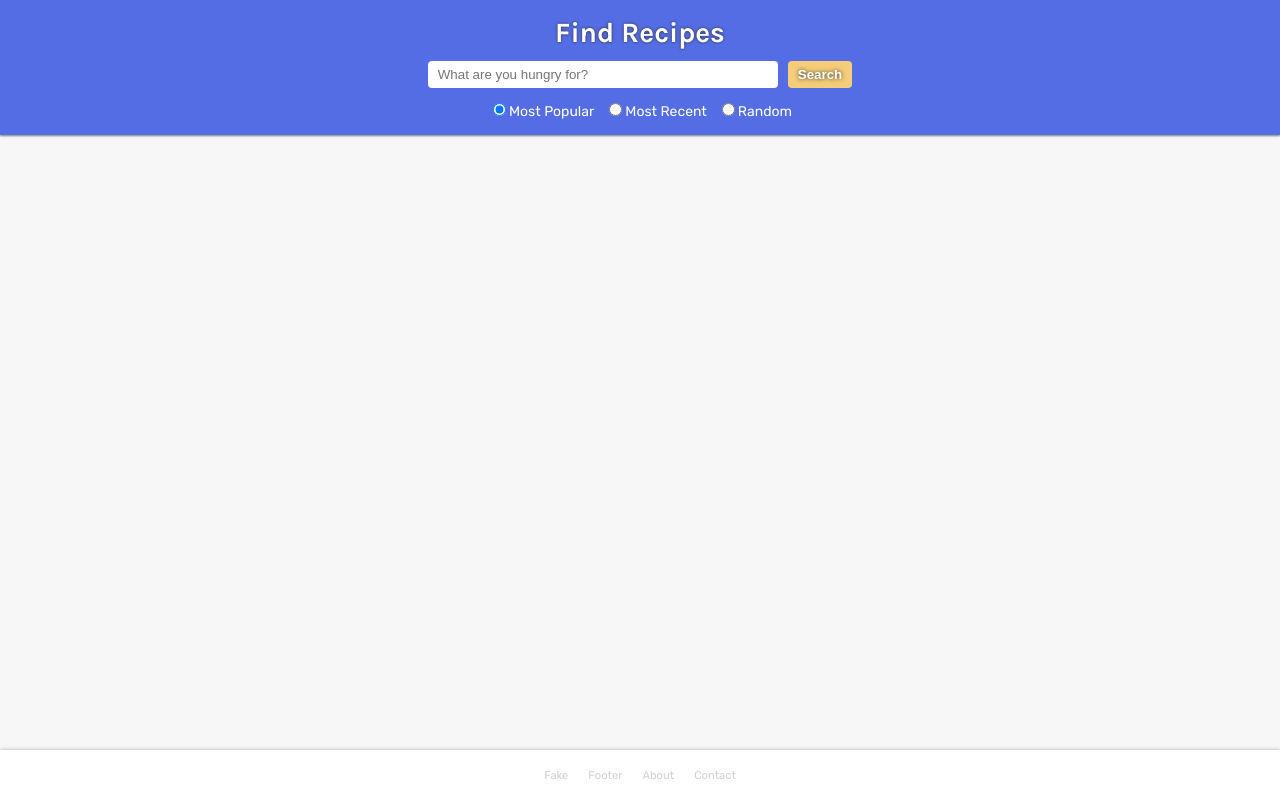
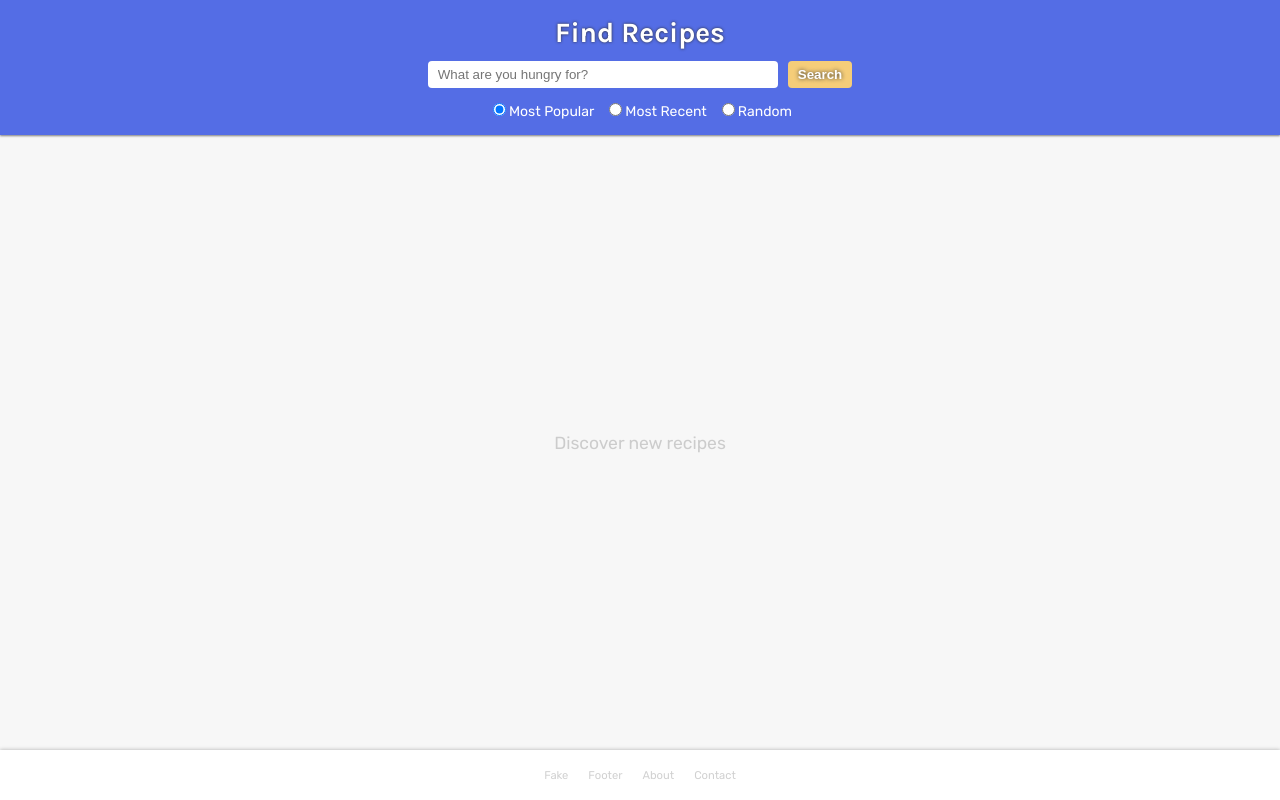
Before and after one commit to mannewdan/recipegram, a React (Vite) app: page / in a window 1280 px wide. Built offline with nearby package versions, Linux system fonts and the light colour scheme.

Commit message:
search indicator

```diff
--- a/src/css/main.css
+++ b/src/css/main.css
@@ -23,6 +23,10 @@ body {
   margin: 0;
   padding: 0;
   background-color: hsl(0deg, 0%, 97%);
+}
+
+main {
+  min-height: calc(100vh - 50px);
 }
 
 h1,
@@ -121,7 +125,7 @@ ol {
   justify-content: center;
   align-items: center;
   max-width: 500px;
-  margin: 0 auto;
+  margin: 16px auto 0 auto;
   padding: 0 10px;
 }
 
@@ -129,7 +133,7 @@ ol {
   display: flex;
   flex-direction: column;
   width: 100%;
-  margin-bottom: 10px;
+  margin-bottom: 12px;
   border: 1px solid hsl(0deg, 0%, 80%);
   border-radius: 6px;
   background-color: hsl(0deg, 0%, 100%);
@@ -217,7 +221,15 @@ ol {
 .search-container {
   position: relative;
   height: 135px;
-  margin-bottom: 16px;
+}
+
+.search-indicator {
+  display: flex;
+  justify-content: center;
+  align-items: center;
+  height: calc(100vh - 135px - 50px);
+  font-size: 1.25rem;
+  color: hsl(0deg, 0%, 80%);
 }
 
 .search {
@@ -273,10 +285,6 @@ ol {
   color: hsl(0deg, 0%, 100%);
 }
 
-main {
-  min-height: calc(100vh - 50px);
-}
-
 footer {
   font-size: 0.8rem;
   display: flex;
--- a/src/pages/Search.tsx
+++ b/src/pages/Search.tsx
@@ -9,9 +9,19 @@ export default function Search() {
     <>
       <SearchBar search={search} />
 
-      {isGathering && <span>Searching...</span>}
+      {isGathering && (
+        <div className="search-indicator">
+          <span>Searching...</span>
+        </div>
+      )}
 
-      {!isGathering && (
+      {!isGathering && recipes.length === 0 && (
+        <div className="search-indicator">
+          <span>Discover new recipes</span>
+        </div>
+      )}
+
+      {!isGathering && recipes.length > 0 && (
         <div className="recipe-container">
           {recipes.map((r) => {
             return <Recipe key={r.id} recipe={r} />;
--- a/src/sass/globals/_defaults.scss
+++ b/src/sass/globals/_defaults.scss
@@ -1,4 +1,5 @@
 @use "../globals/themes" as *;
+@use "../globals/sizes" as *;
 
 * {
   box-sizing: border-box;
@@ -15,6 +16,10 @@ body {
   margin: 0;
   padding: 0;
   background-color: $white-gray;
+}
+
+main {
+  min-height: calc(100vh - $footer-height);
 }
 
 h1,
--- a/src/sass/globals/_index.scss
+++ b/src/sass/globals/_index.scss
@@ -2,3 +2,4 @@
 @use "themes";
 @use "icons";
 @use "utility";
+@use "sizes";
--- /dev/null
+++ b/src/sass/globals/_sizes.scss
@@ -0,0 +1,2 @@
+$search-height: 135px;
+$footer-height: 50px;
--- a/src/sass/layout/_recipe.scss
+++ b/src/sass/layout/_recipe.scss
@@ -7,7 +7,7 @@
   align-items: center;
 
   max-width: 500px;
-  margin: 0 auto;
+  margin: 16px auto 0 auto;
   padding: 0 10px;
 }
 
@@ -16,7 +16,7 @@
   flex-direction: column;
 
   width: 100%;
-  margin-bottom: 10px;
+  margin-bottom: 12px;
 
   border: 1px solid $gray;
   border-radius: 6px;
--- a/src/sass/layout/_search.scss
+++ b/src/sass/layout/_search.scss
@@ -1,11 +1,19 @@
 @use "../globals/themes" as *;
-
-$search-height: 135px;
+@use "../globals/sizes" as *;
 
 .search-container {
   position: relative;
   height: $search-height;
-  margin-bottom: 16px;
+}
+.search-indicator {
+  display: flex;
+  justify-content: center;
+  align-items: center;
+
+  height: calc(100vh - $search-height - $footer-height);
+
+  font-size: 1.25rem;
+  color: $gray;
 }
 .search {
   width: 100%;
```
Also changed, not shown: src/sass/layout/_footer.scss (+1 -6 lines), 1 other file (tests, documents, lock files or other folders).
